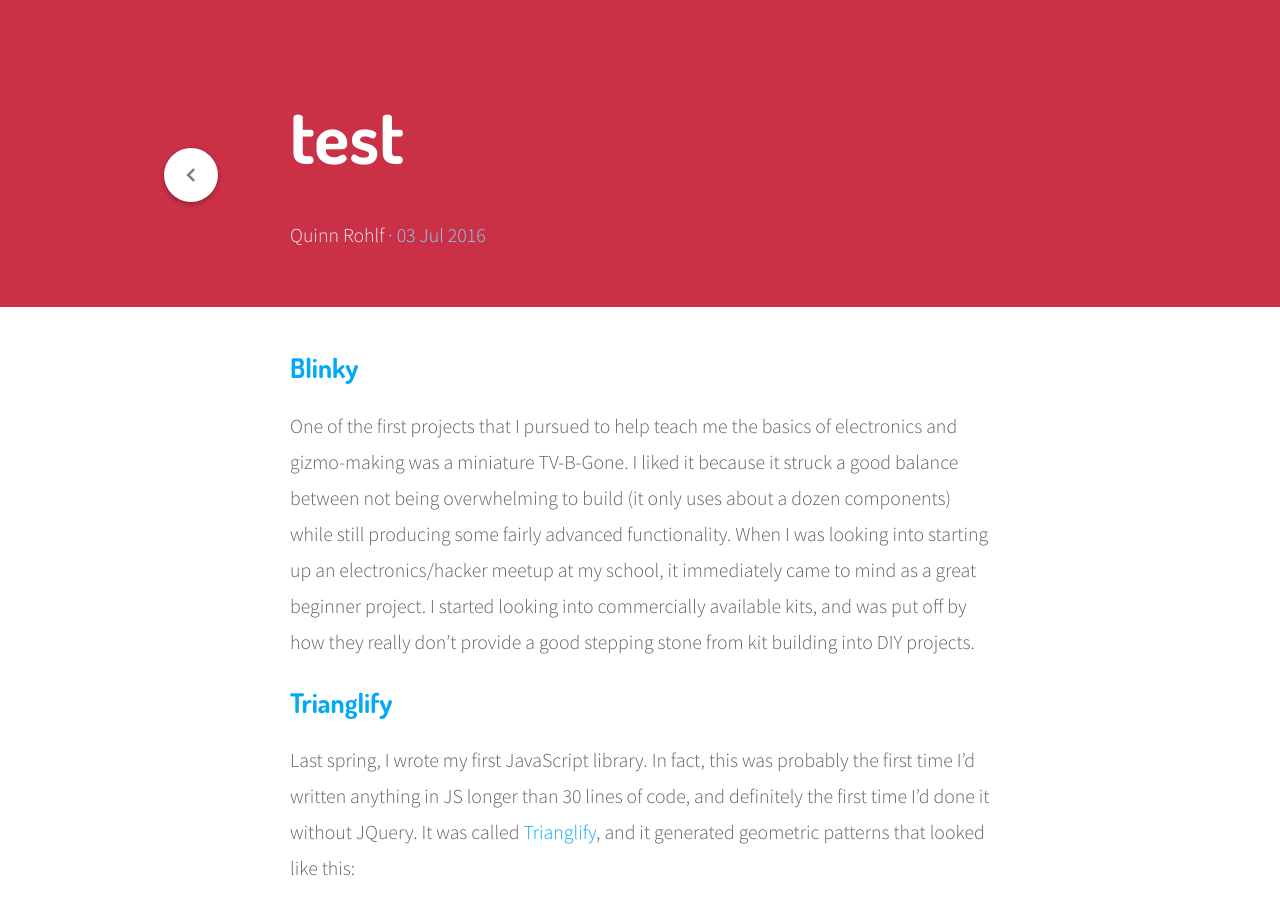
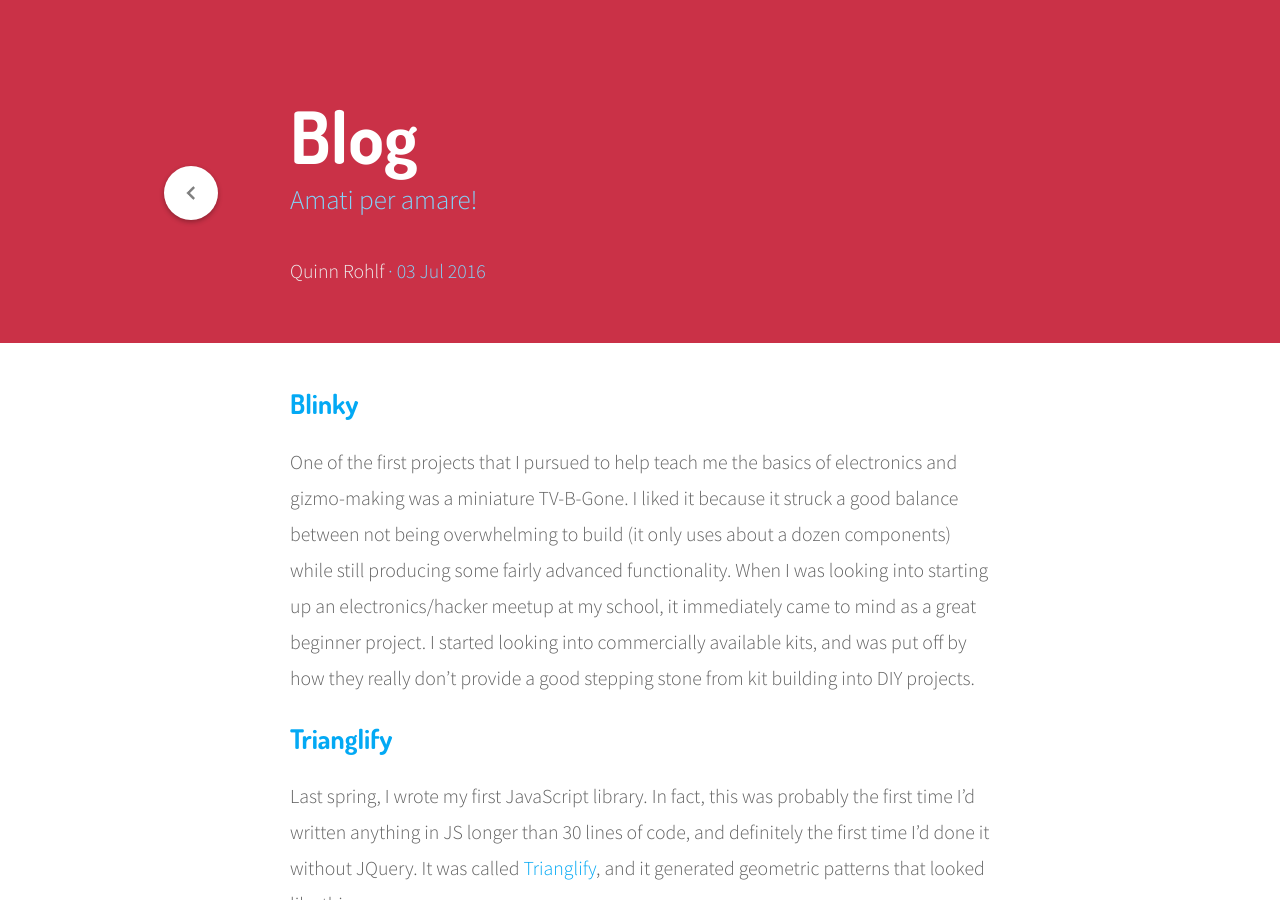
Before and after one commit to amatiperamare/amatiperamare.github.io, a Jekyll site: the page built from test.markdown, in a window 1280 px wide and 900 px high. Built offline with Jekyll 4.4.1, drawn with Linux system fonts in a browser that asks for light colours.

Commit message:
Updated Test

```diff
--- a/test.markdown
+++ b/test.markdown
@@ -1,7 +1,8 @@
 ---
-title: test
+title: Blog
 date: 2016-07-03 11:55:00 Z
-permalink: test
+permalink: blog
+summary: Amati per amare!
 ---
 
 <section class="post-index">
```
